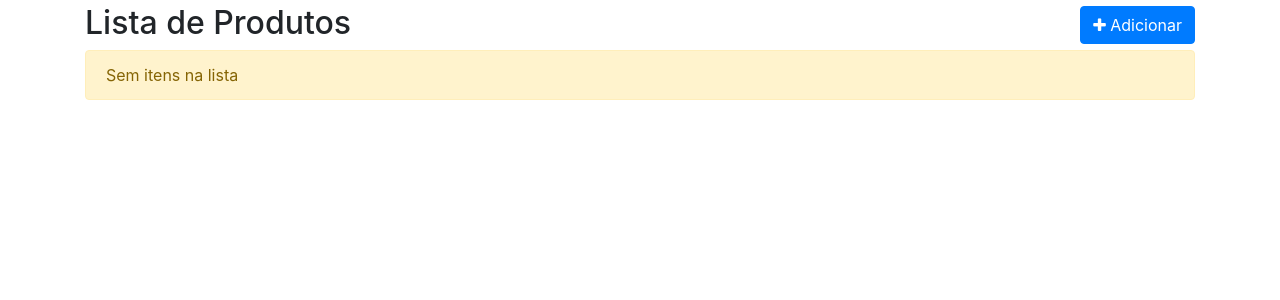
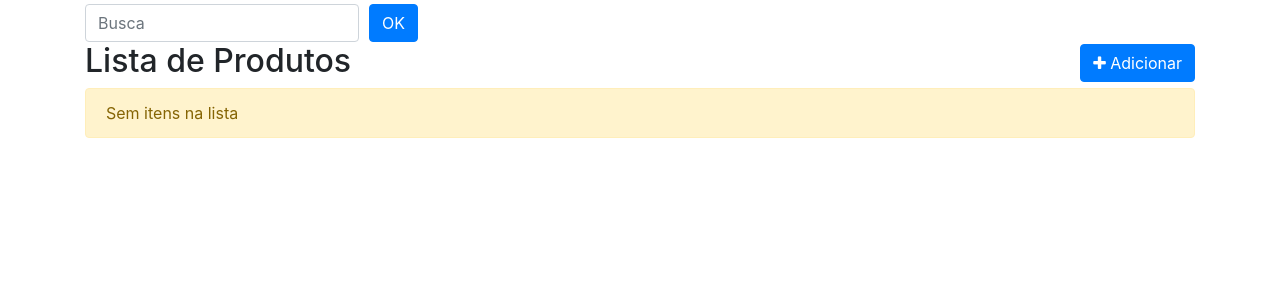
Before and after one commit to devPedro98/controle_estoque, a Django app: page /produto/ in a window 1280 px wide. Shown: the part 56-356 px from the top of the page. Run offline with Django 3.2, Linux system fonts and the light colour scheme; data that the repository does not hold is empty; some libraries are stand-ins or nearby versions.

Commit message:
campo de busca

```diff
--- a/produto/templates/produto/produto_list.html
+++ b/produto/templates/produto/produto_list.html
@@ -2,6 +2,15 @@
 
 
 {% block content %}
+
+<div class="row">
+    <div class="col-sm-6">
+        <form action="." method="GET" class="form-inline">
+            <input type="text" id="search" name="search" class="form-control" placeholder="Busca">
+            <input type="submit" class="btn btn-primary" style="margin-left: 10px;" value="OK">
+        </form>
+    </div>
+</div>
 <div class="page-header">
     <h2>Lista de Produtos
         <span class="pull-right">
--- a/produto/views.py
+++ b/produto/views.py
@@ -9,6 +9,9 @@ from .models import Produto
 def produto_list(request):
     template_name = 'produto/produto_list.html'
     objects = Produto.objects.all()
+    search = request.GET.get('search')
+    if search:
+        objects = objects.filter(produto__icontains=search)
     context = {'object_list': objects}
     return render(request, template_name, context)
 
```
